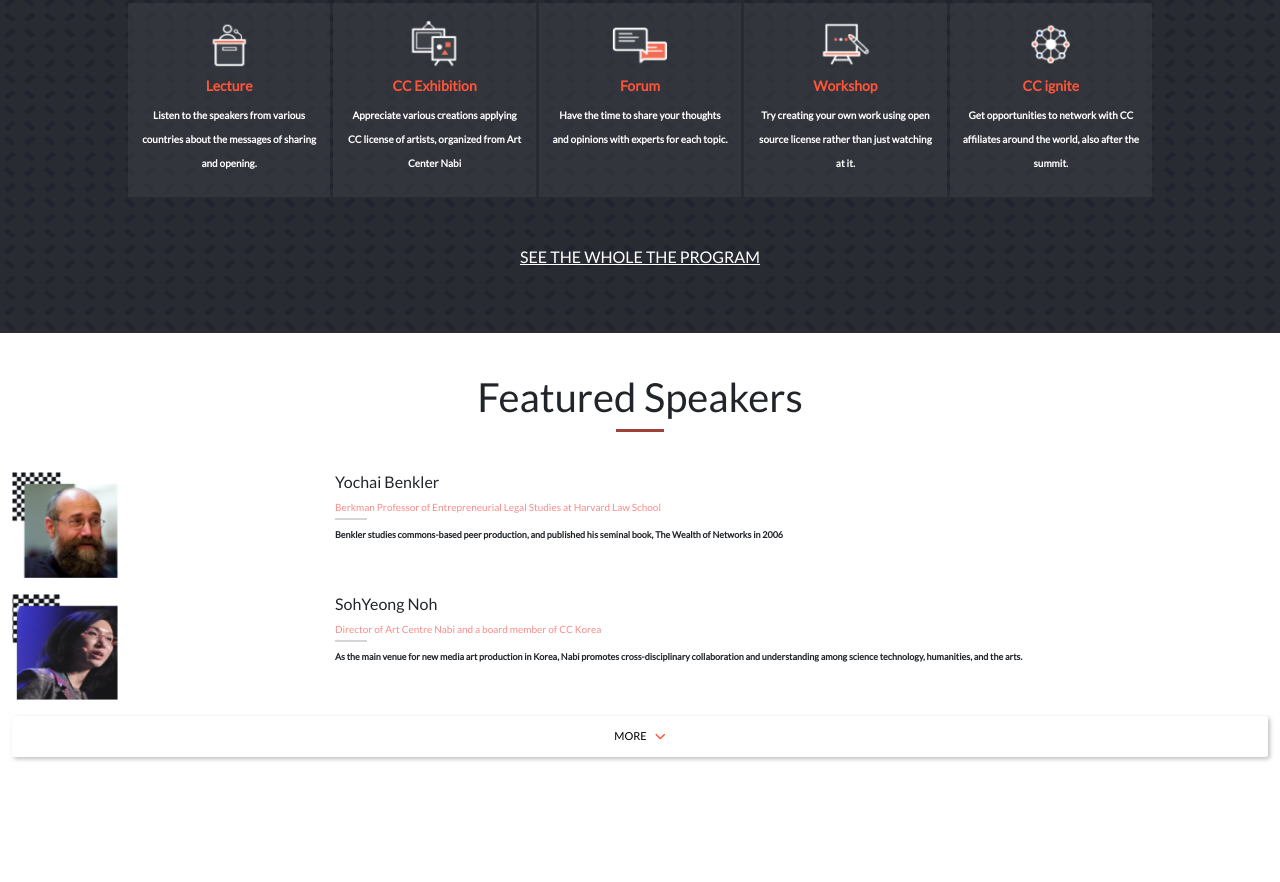
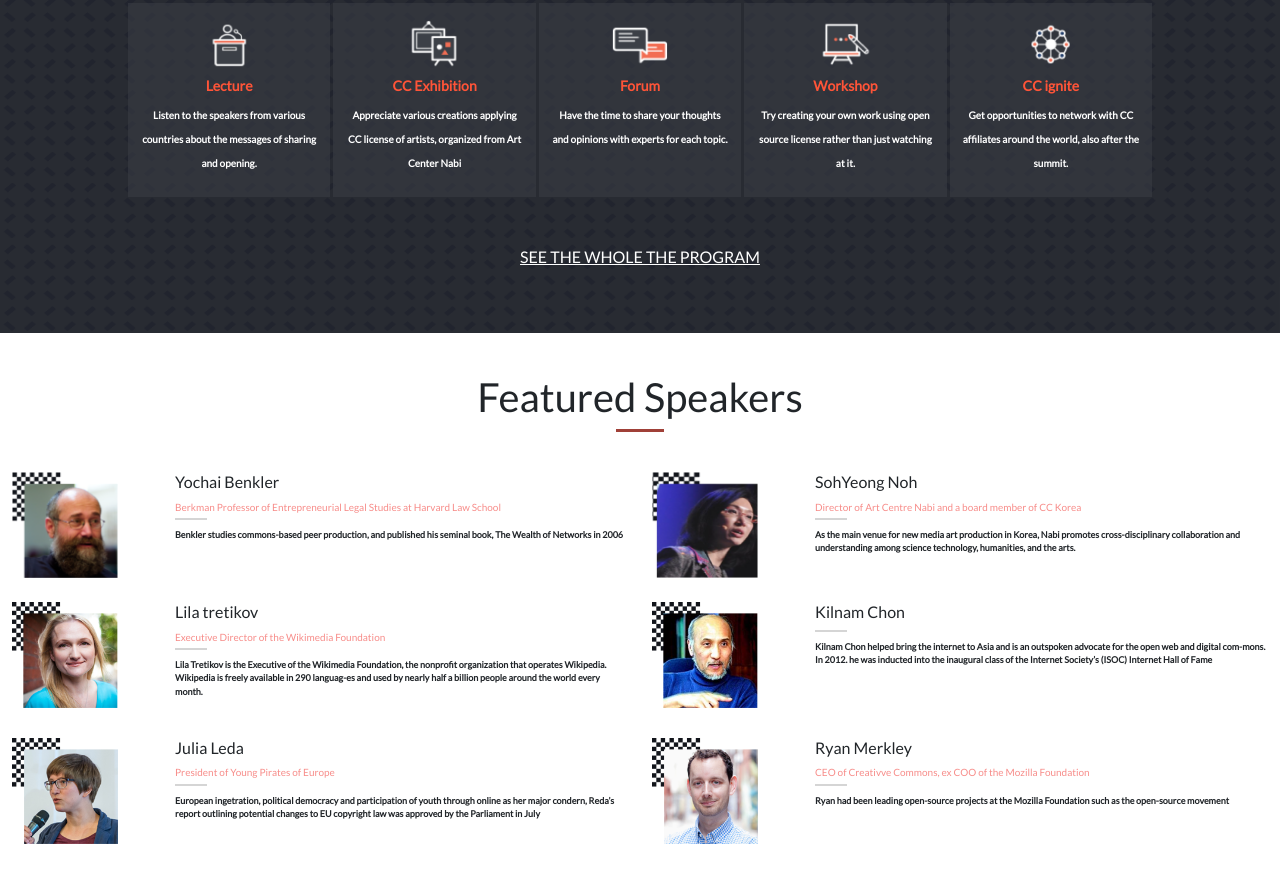
Before and after one commit to hafedEfheij/Capstone-Project-1, a website: page index.html in a window 1280 px wide. Shown: the part 899-1781 px from the top of the page. Before the commit the page ends 1704 px from the top, so only its background shows below. Drawn offline with nearby package versions, Linux system fonts and the light colour scheme.

Commit message:
Add desktop view for speakers section of home page

```diff
--- a/assets/stylesheets/index.css
+++ b/assets/stylesheets/index.css
@@ -273,10 +273,6 @@
     text-transform: uppercase;
     color: #fff;
   }
-
-  #program button {
-    display: none;
-  }
 }
 
 #speakers {
@@ -303,7 +299,22 @@
   display: grid;
   grid-template-columns: 1fr 3fr;
   gap: 12px;
-  margin-bottom: 1rem;
+}
+
+#speakers ul .desktop-only {
+  display: none;
+}
+
+@media screen and (min-width: 768px) {
+  #speakers ul {
+    display: grid;
+    gap: 1.5rem;
+    grid-template-columns: repeat(2, 1fr);
+  }
+
+  #speakers ul .desktop-only {
+    display: grid;
+  }
 }
 
 #speakers .speaker-card img {
@@ -351,3 +362,9 @@
   margin-left: 0.5rem;
   color: #ff5438;
 }
+
+@media screen and (min-width: 768px) {
+  .mobile-only {
+    display: none;
+  }
+}
--- a/index.html
+++ b/index.html
@@ -120,7 +120,9 @@
       <article id="see_program">
         <a href="#">See the whole the program</a>
       </article>
-      <button type="button">Join CC Global Summit 2023</button>
+      <button type="button" class="mobile-only">
+        Join CC Global Summit 2023
+      </button>
     </section>
 
     <section id="speakers">
@@ -160,8 +162,66 @@
               </p>
             </div>
           </li>
+          <li class="speaker-card desktop-only">
+            <img src="/assets/images/speaker_03.png" alt="speaker_03" />
+            <div class="speaker">
+              <h3 class="speaker-name">Lila tretikov</h3>
+              <p class="speaker-title">
+                Executive Director of the Wikimedia Foundation
+              </p>
+              <div class="speaker-bar"></div>
+              <p class="speaker-description">
+                Lila Tretikov is the Executive of the Wikimedia Foundation, the
+                nonprofit organization that operates Wikipedia. Wikipedia is
+                freely available in 290 languag-es and used by nearly half a
+                billion people around the world every month.
+              </p>
+            </div>
+          </li>
+          <li class="speaker-card desktop-only">
+            <img src="/assets/images/speaker_04.png" alt="speaker_04" />
+            <div class="speaker">
+              <h3 class="speaker-name">Kilnam Chon</h3>
+              <p class="speaker-title"></p>
+              <div class="speaker-bar"></div>
+              <p class="speaker-description">
+                Kilnam Chon helped bring the internet to Asia and is an
+                outspoken advocate for the open web and digital com-mons. In
+                2012. he was inducted into the inaugural class of the Internet
+                Society’s (ISOC) Internet Hall of Fame
+              </p>
+            </div>
+          </li>
+          <li class="speaker-card desktop-only">
+            <img src="/assets/images/speaker_05.png" alt="speaker_05" />
+            <div class="speaker">
+              <h3 class="speaker-name">Julia Leda</h3>
+              <p class="speaker-title">President of Young Pirates of Europe</p>
+              <div class="speaker-bar"></div>
+              <p class="speaker-description">
+                European ingetration, political democracy and participation of
+                youth through online as her major condern, Reda’s report
+                outlining potential changes to EU copyright law was approved by
+                the Parliament in July
+              </p>
+            </div>
+          </li>
+          <li class="speaker-card desktop-only">
+            <img src="/assets/images/speaker_06.png" alt="speaker_06" />
+            <div class="speaker">
+              <h3 class="speaker-name">Ryan Merkley</h3>
+              <p class="speaker-title">
+                CEO of Creativve Commons, ex COO of the Mozilla Foundation
+              </p>
+              <div class="speaker-bar"></div>
+              <p class="speaker-description">
+                Ryan had been leading open-source projects at the Mozilla
+                Foundation such as the open-source movement
+              </p>
+            </div>
+          </li>
         </ul>
-        <button type="button">
+        <button type="button" class="mobile-only">
           MORE<i class="fa-solid fa-chevron-down"></i>
         </button>
       </article>
```
Also changed, not shown: assets/images/speaker_03.png (added), assets/images/speaker_04.png (added), assets/images/speaker_05.png (added), assets/images/speaker_06.png (added).
